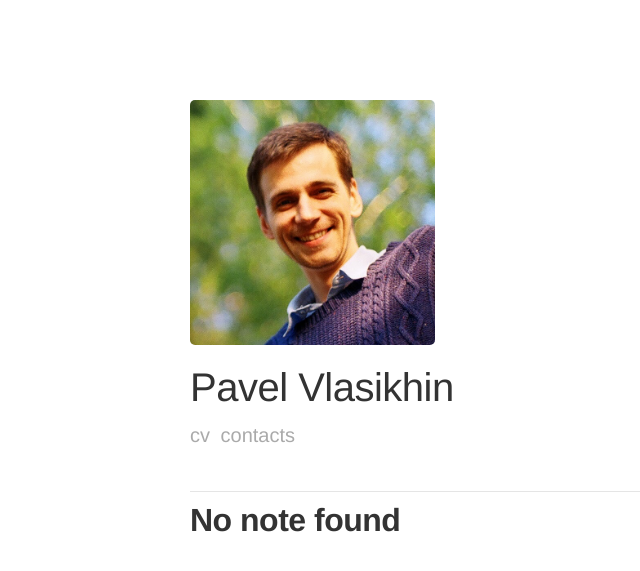
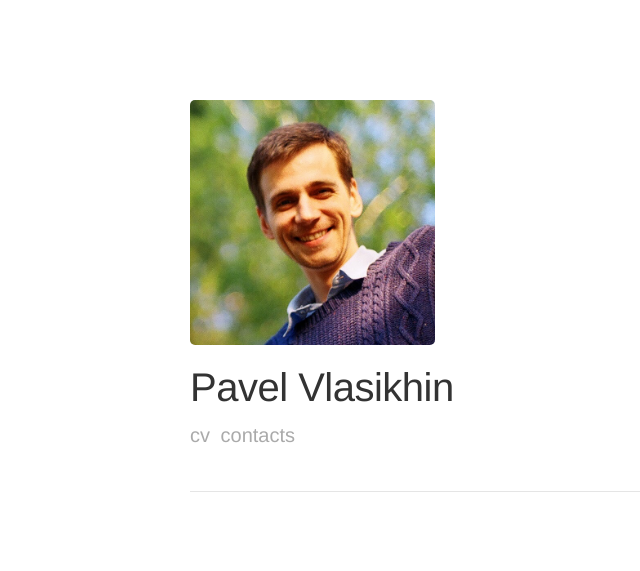
Before and after one commit to vlasikhin/vlasikhin.github.io, a Jekyll site: the page built from index.html, in a window 1280 px wide. Shown: the top 571 px of the page, without its empty margins (90-730 px from the left). Built offline with Jekyll 4.4.1, drawn with Linux system fonts in a browser that asks for light colours; nearby versions of some CDN libraries.

Commit message:
hide posts

```diff
--- a/index.html
+++ b/index.html
@@ -13,7 +13,7 @@ layout: default
   </nav>
 </header>
 <hr>
-<div class="content list">
+<!-- <div class="content list">
     {% if site.posts.size == 0 %}
         <h2>No note found</h2>
     {% else %}
@@ -28,4 +28,4 @@ layout: default
             </div>
         {% endfor %}
     {% endif %}
-</div>
+</div> -->
```
Also changed, not shown: 2 other files.
